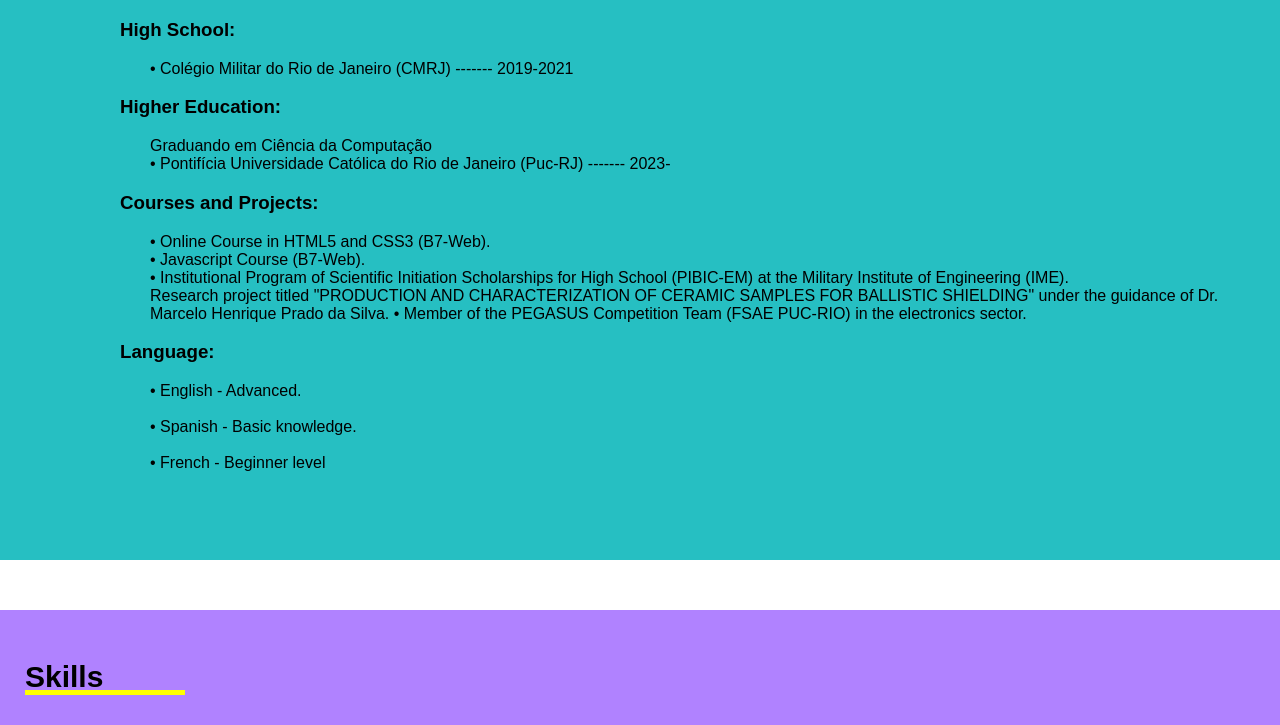
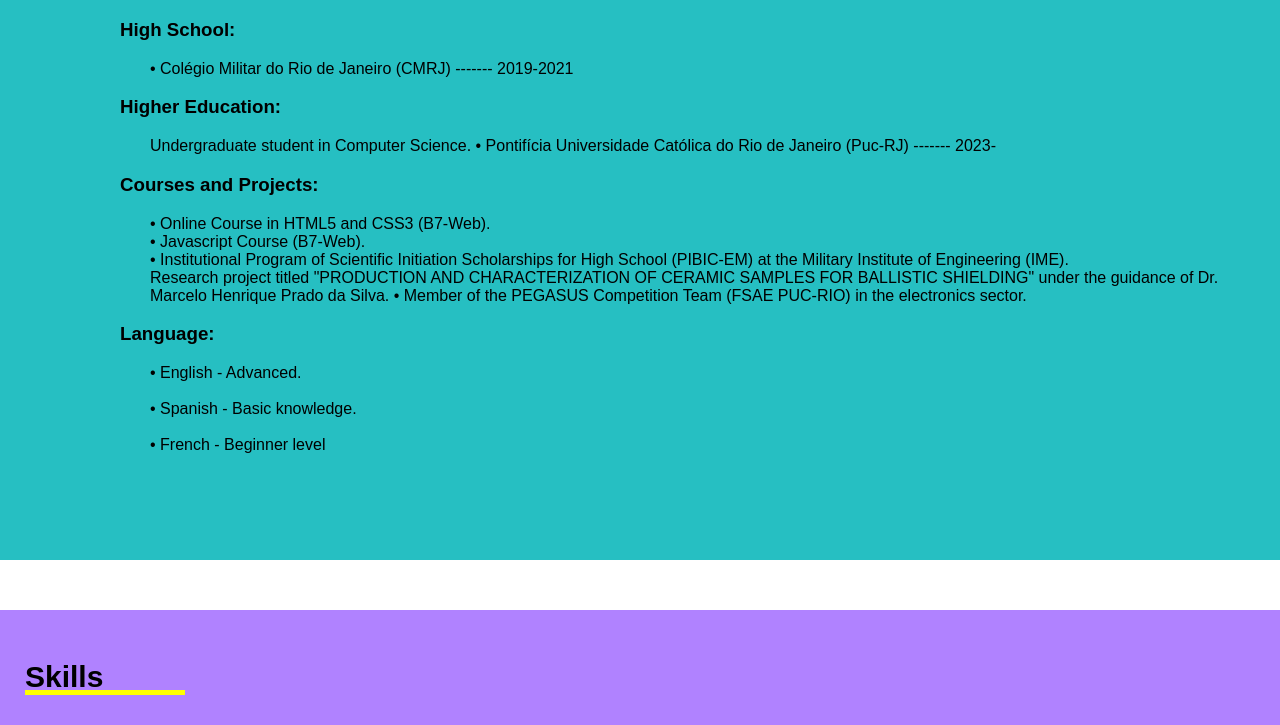
Before and after one commit to Henrique-PM/Henrique-PM_Portfolio, a plain HTML site: page index.html in a window 1280 px wide. Shown: the part 2140-2865 px from the top of the page. Drawn offline with Linux system fonts and the light colour scheme.

Commit message:
Update index.html

```diff
--- a/index.html
+++ b/index.html
@@ -262,7 +262,7 @@
 
                     <h3>Higher Education:</h3>
                     <p style="margin-left:30px;">
-                        Graduando em Ciência da Computação<br>
+                        Undergraduate student in Computer Science.
                         • Pontifícia Universidade Católica do Rio de Janeiro (Puc-RJ) ------- 2023-
                     </p>
                     <h3>Courses and Projects:</h3>
```
